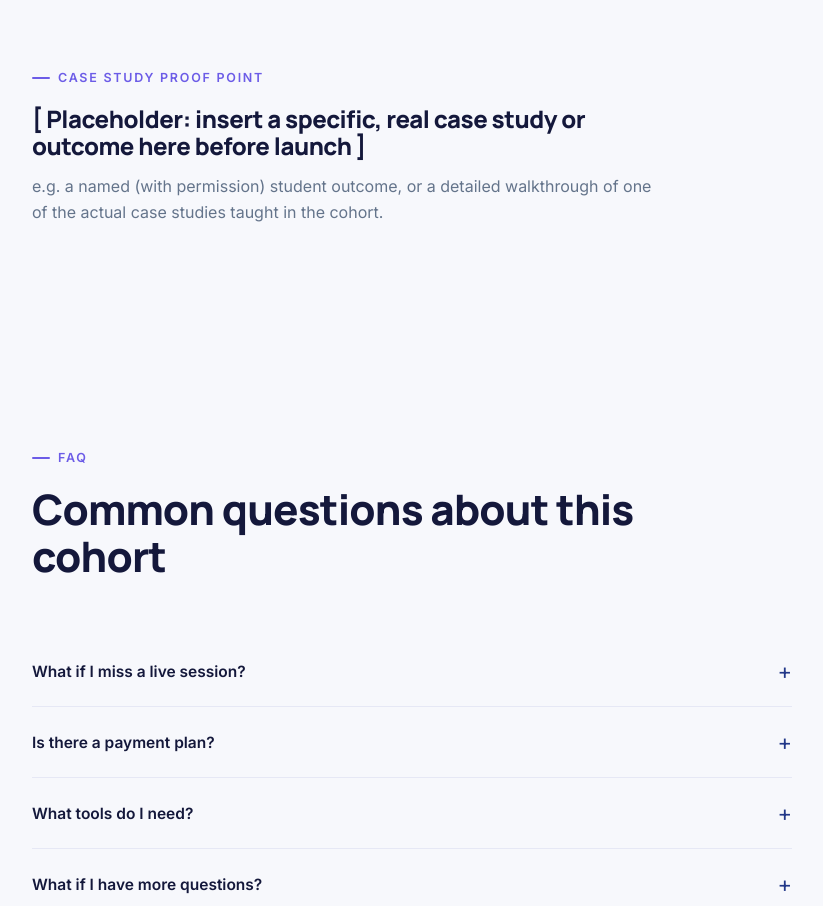
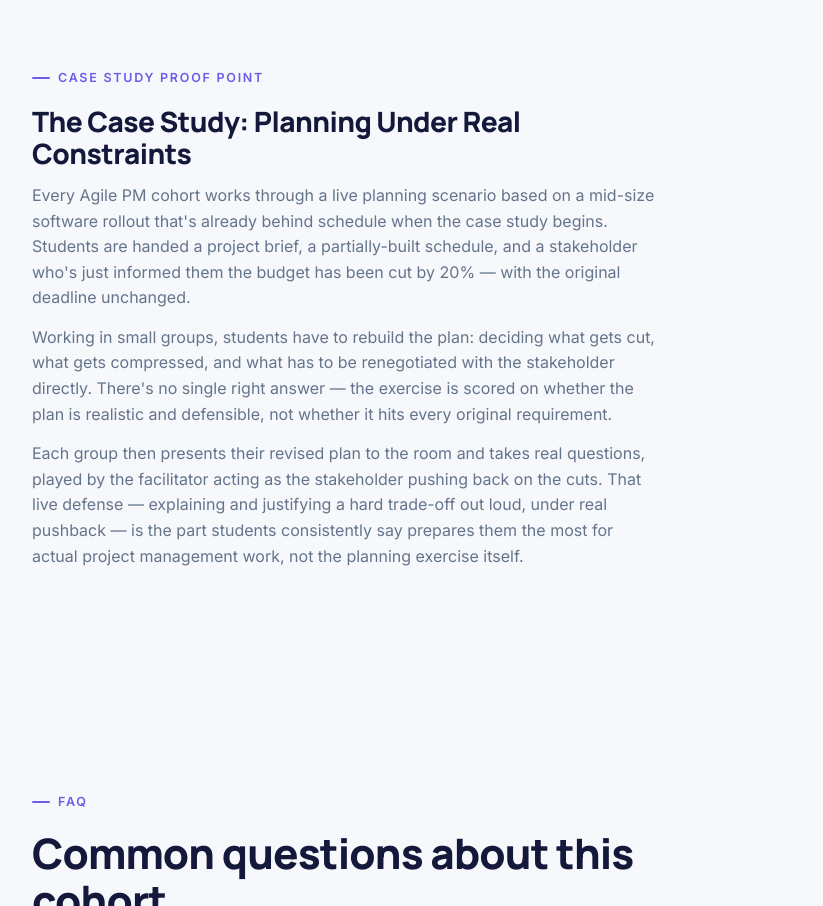
Before and after one commit to idemudia-obomhense/oistride-website, a website: page program-agile-project-management.html in a window 1280 px wide. Shown: the part 3599-4505 px from the top of the page, without its empty margins (46-869 px from the left). Drawn offline with nearby package versions, Linux system fonts and the light colour scheme; no server answers.

Commit message:
Replace case study placeholder with real content on Agile PM program page
Adds the live planning-under-constraints scenario used in the cohort,
replacing the "insert before launch" placeholder. Also corrected the
heading's inline font-size to match sibling section headers on the page.

Co-Authored-By: Claude Sonnet 5 <noreply@anthropic.com>

```diff
--- a/program-agile-project-management.html
+++ b/program-agile-project-management.html
@@ -154,8 +154,10 @@
 
       <div class="reveal" style="margin-top:64px;">
         <span class="eyebrow">Case Study Proof Point</span>
-        <h2 style="font-size:24px;">[ Placeholder: insert a specific, real case study or outcome here before launch ]</h2>
-        <p style="color:var(--grey); margin-top:14px;">e.g. a named (with permission) student outcome, or a detailed walkthrough of one of the actual case studies taught in the cohort.</p>
+        <h2 style="font-size:28px;">The Case Study: Planning Under Real Constraints</h2>
+        <p style="color:var(--grey); margin-top:14px;">Every Agile PM cohort works through a live planning scenario based on a mid-size software rollout that's already behind schedule when the case study begins. Students are handed a project brief, a partially-built schedule, and a stakeholder who's just informed them the budget has been cut by 20% — with the original deadline unchanged.</p>
+        <p style="color:var(--grey); margin-top:14px;">Working in small groups, students have to rebuild the plan: deciding what gets cut, what gets compressed, and what has to be renegotiated with the stakeholder directly. There's no single right answer — the exercise is scored on whether the plan is realistic and defensible, not whether it hits every original requirement.</p>
+        <p style="color:var(--grey); margin-top:14px;">Each group then presents their revised plan to the room and takes real questions, played by the facilitator acting as the stakeholder pushing back on the cuts. That live defense — explaining and justifying a hard trade-off out loud, under real pushback — is the part students consistently say prepares them the most for actual project management work, not the planning exercise itself.</p>
       </div>
 
     </div>
```
